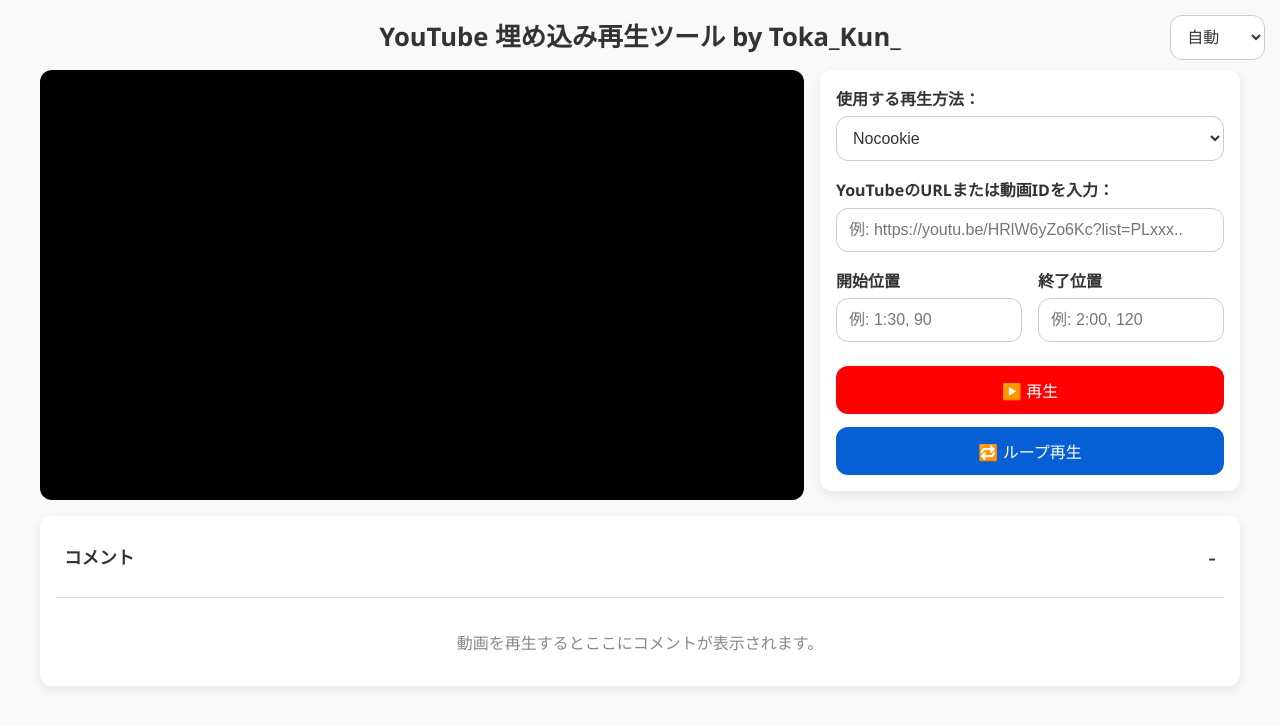
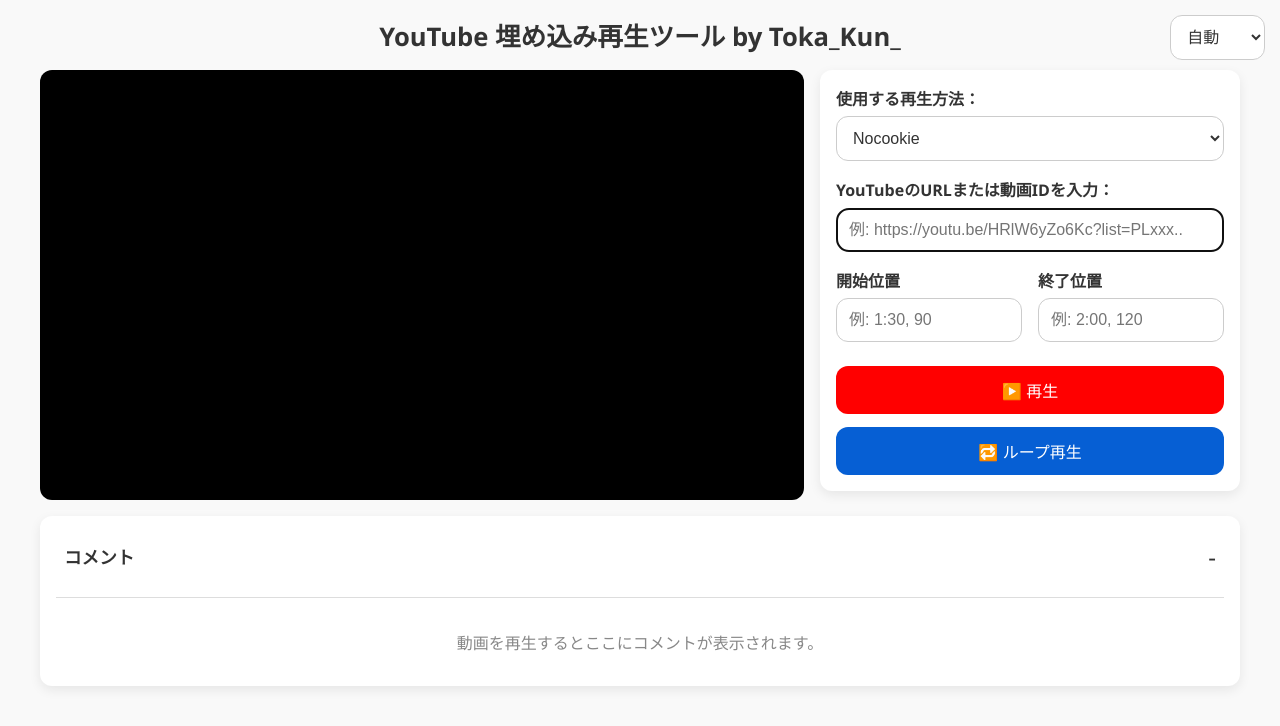
Before and after one commit to toka-kun/Education, a plain HTML site: page index.html in a window 1280 px wide. Drawn offline with Linux system fonts and the light colour scheme.

Commit message:
Update index.html

```diff
--- a/index.html
+++ b/index.html
@@ -540,6 +540,9 @@
   // 全てのグループに設定を適用
   inputGroups.forEach(setupInputControl);
 
+  // ページ読み込み時にURL欄にフォーカスする
+  document.getElementById("videoUrlInput").focus();
+
   // URL入力時に start/end パラメータを自動検知して入力欄に反映する処理
   document.getElementById("videoUrlInput").addEventListener("input", function() {
     const val = this.value;
```
